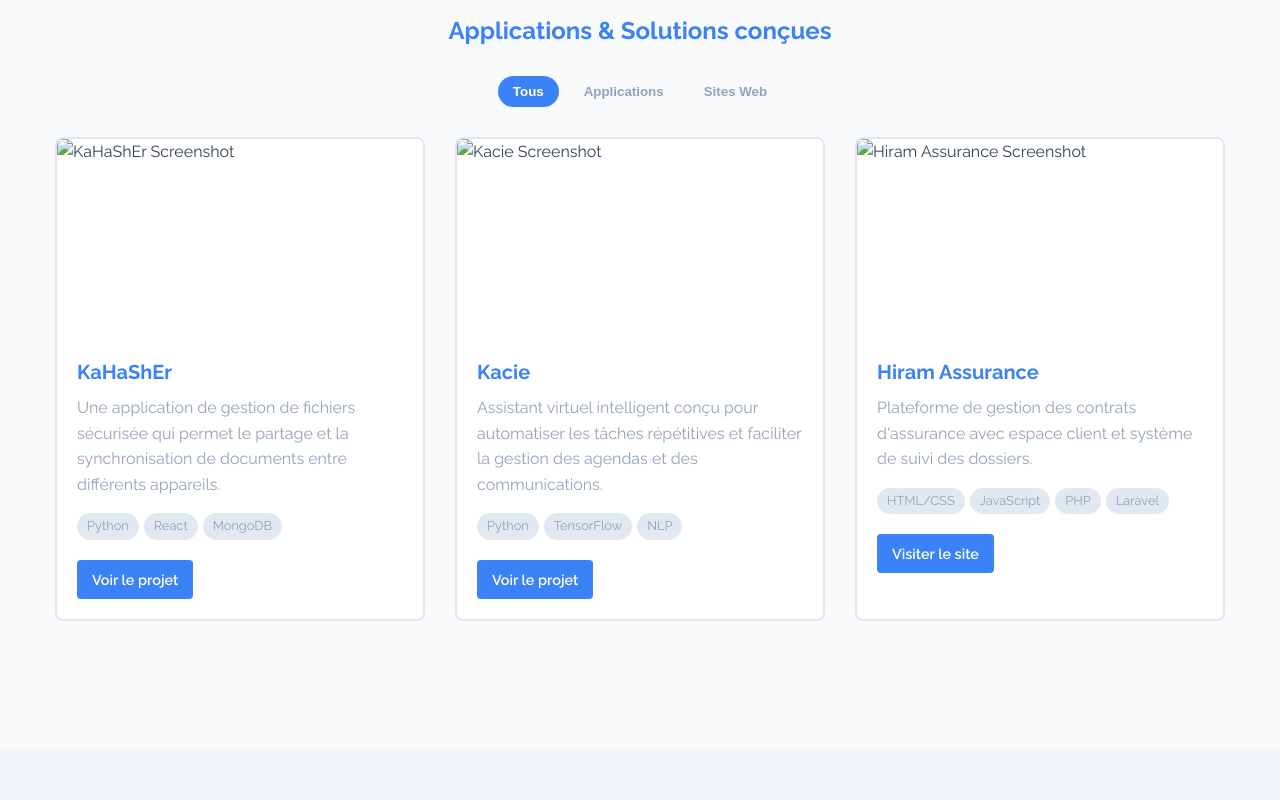
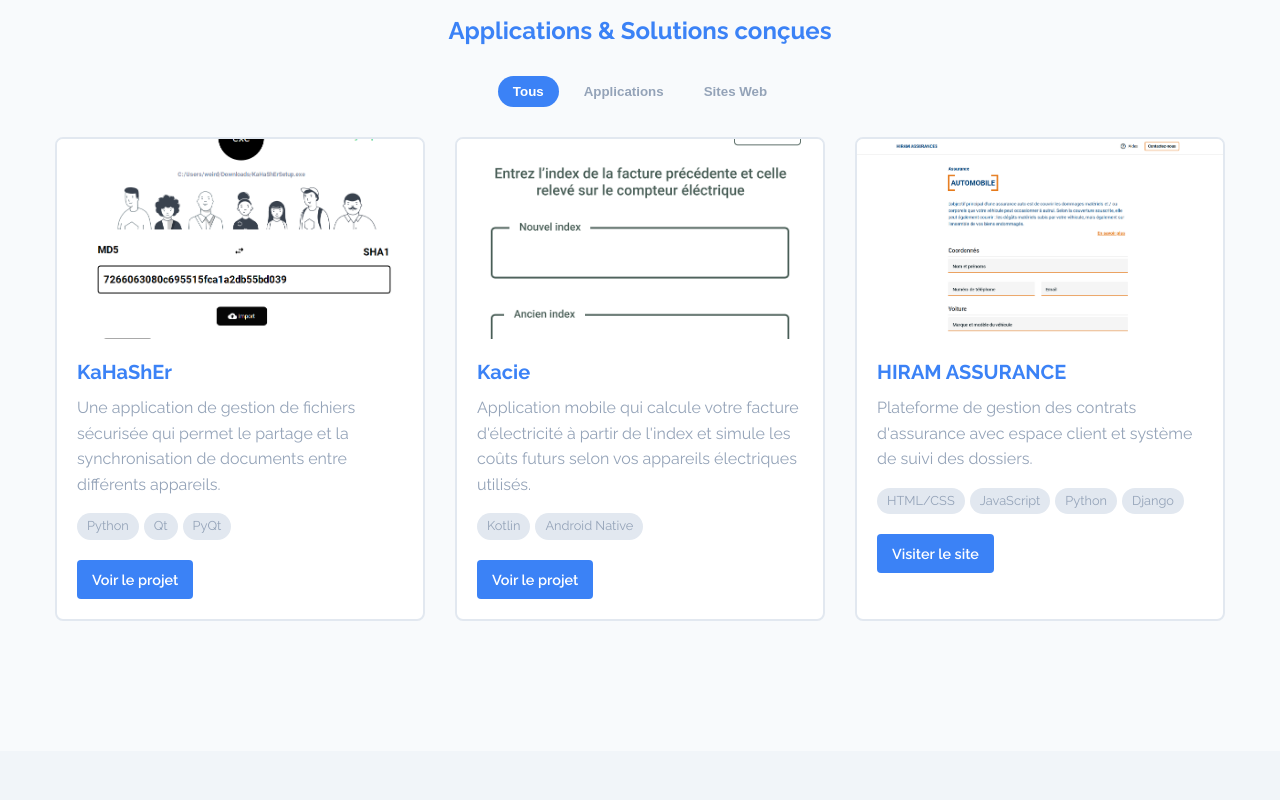
Before and after one commit to abd-koumare/abd-koumare.github.io, a plain HTML site: page index.html in a window 1280 px wide. Shown: the part 5460-6260 px from the top of the page. Drawn offline with nearby package versions, Linux system fonts and the light colour scheme.

Commit message:
Fix: update project cards

```diff
--- a/css/style.css
+++ b/css/style.css
@@ -1055,7 +1055,7 @@ img {
         text-align: left;
         font-weight: 500;
         position: relative;
-    }
+    }""
 
     .nav-links ul li a::after {
         display: none;
--- a/index.html
+++ b/index.html
@@ -443,31 +443,30 @@
                 <div class="projects-grid">
                     <div class="project-item" data-category="app" data-aos="fade-up">
                         <div class="project-image">
-                            <img src="assets/images/kahasher-screenshot.png" alt="KaHaShEr Screenshot">
+                            <img src="assets/images/KaHaShEr.png" alt="KaHaShEr Screenshot">
                         </div>
                         <div class="project-info">
                             <h4>KaHaShEr</h4>
                             <p>Une application de gestion de fichiers sécurisée qui permet le partage et la synchronisation de documents entre différents appareils.</p>
                             <div class="project-tech">
                                 <span>Python</span>
-                                <span>React</span>
-                                <span>MongoDB</span>
+                                <span>Qt</span>
+                                <span>PyQt</span>
                             </div>
-                            <a href="#" class="btn project-btn">Voir le projet</a>
+                            <a href="https://sourceforge.net/projects/kahasher/" class="btn project-btn">Voir le projet</a>
                         </div>
                     </div>
 
                     <div class="project-item" data-category="app" data-aos="fade-up" data-aos-delay="100">
                         <div class="project-image">
-                            <img src="assets/images/kacie-screenshot.png" alt="Kacie Screenshot">
+                            <img src="assets/images/kacie.png" alt="Kacie Screenshot">
                         </div>
                         <div class="project-info">
                             <h4>Kacie</h4>
-                            <p>Assistant virtuel intelligent conçu pour automatiser les tâches répétitives et faciliter la gestion des agendas et des communications.</p>
+                            <p>Application mobile qui calcule votre facture d'électricité à partir de l'index et simule les coûts futurs selon vos appareils électriques utilisés.</p>
                             <div class="project-tech">
-                                <span>Python</span>
-                                <span>TensorFlow</span>
-                                <span>NLP</span>
+                                <span>Kotlin</span>
+                                <span>Android Native</span>
                             </div>
                             <a href="#" class="btn project-btn">Voir le projet</a>
                         </div>
@@ -477,18 +476,18 @@
 
                     <div class="project-item" data-category="web" data-aos="fade-up" data-aos-delay="400">
                         <div class="project-image">
-                            <img src="assets/images/hiramassurance-screenshot.png" alt="Hiram Assurance Screenshot">
+                            <img src="assets/images/hiramassurance.png" alt="Hiram Assurance Screenshot">
                         </div>
                         <div class="project-info">
-                            <h4>Hiram Assurance</h4>
+                            <h4>HIRAM ASSURANCE</h4>
                             <p>Plateforme de gestion des contrats d'assurance avec espace client et système de suivi des dossiers.</p>
                             <div class="project-tech">
                                 <span>HTML/CSS</span>
                                 <span>JavaScript</span>
-                                <span>PHP</span>
-                                <span>Laravel</span>
+                                <span>Python</span>
+                                <span>Django</span>
                             </div>
-                            <a href="#" class="btn project-btn">Visiter le site</a>
+                            <a href="https://abdkoumare.pythonanywhere.com/" class="btn project-btn">Visiter le site</a>
                         </div>
                     </div>
                 </div>
@@ -583,7 +582,7 @@
                 </div>
             </div>
             <div class="footer-bottom">
-                <p>&copy; 2023 Abdoulaye Koumaré. Tous droits réservés.</p>
+                <p>&copy; 2025 Abdoulaye Koumaré. Tous droits réservés.</p>
             </div>
         </div>
     </footer>
```
Also changed, not shown: assets/images/KaHaShEr.png (added), assets/images/hiramassurance.png (added), assets/images/kacie.png (added).
